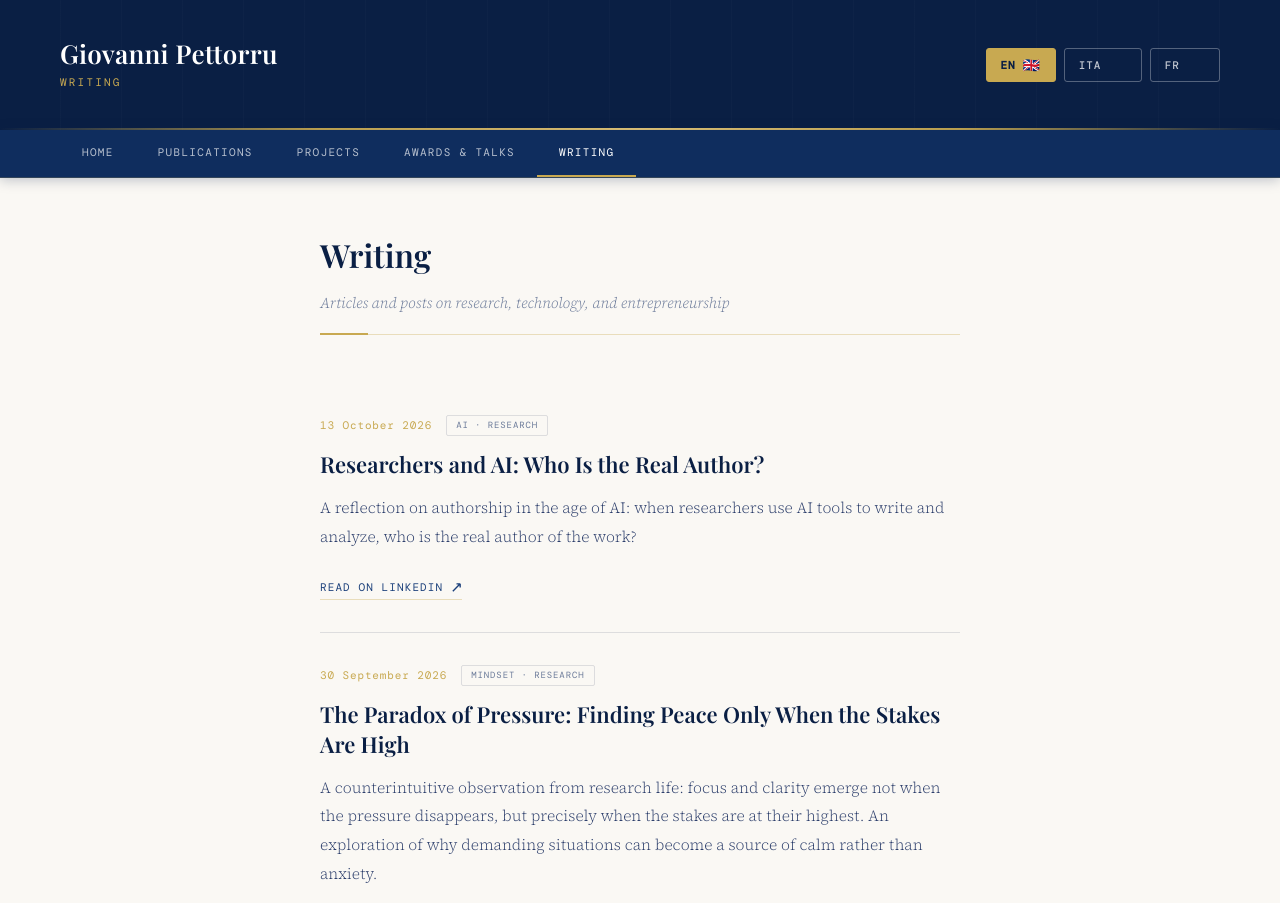
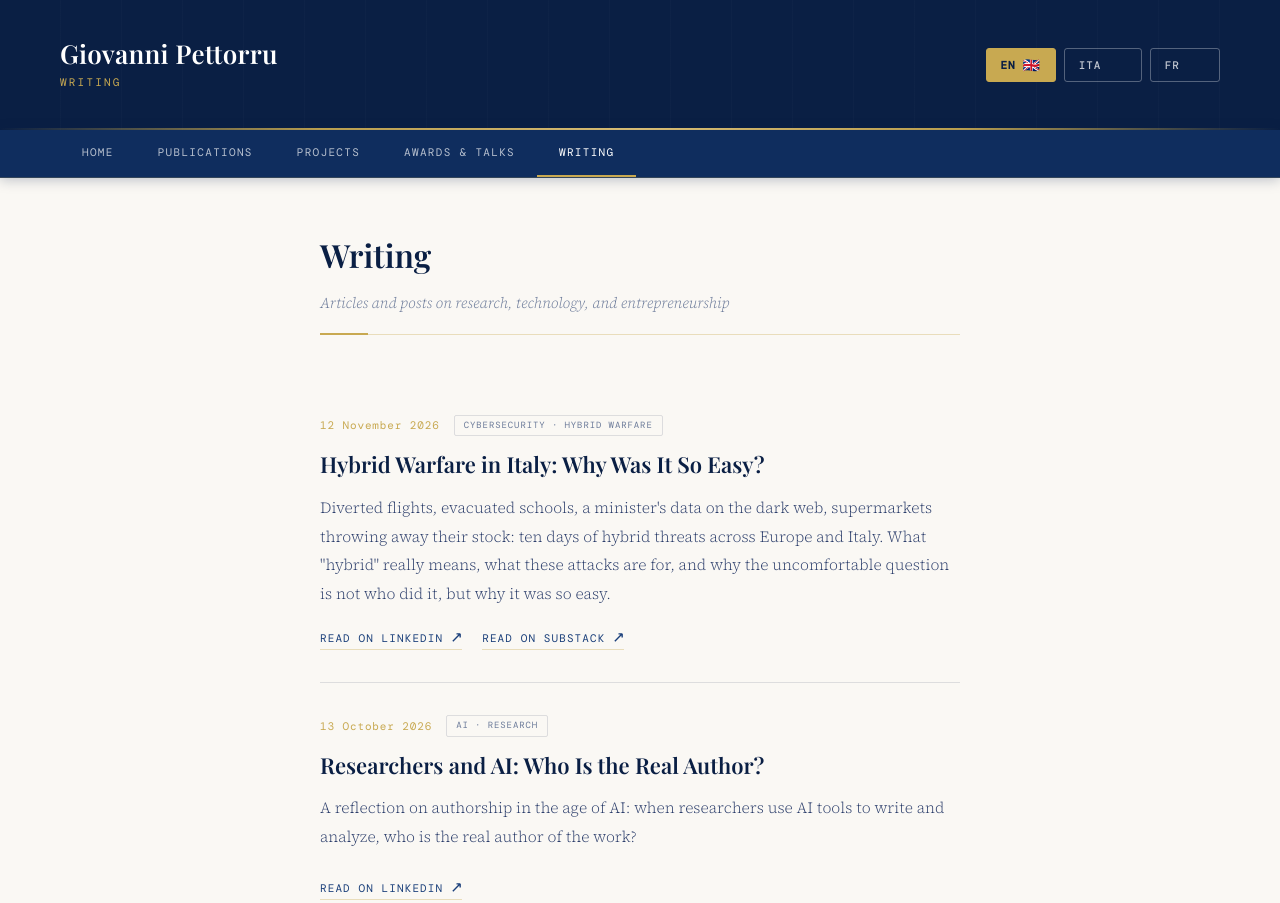
Before and after one commit to GiovanniPettorru/giovannipettorru.github.io, a plain HTML site: page writing.html in a window 1280 px wide. Shown: the top 903 px of the page. Drawn offline with nearby package versions, Linux system fonts and the light colour scheme; a web font is replaced by a local one.

Commit message:
Update writings e substack link

```diff
--- a/writing.html
+++ b/writing.html
@@ -51,7 +51,27 @@
                 <p id="writing-subtitle">Articles and posts on research, technology, and entrepreneurship</p>
             </div>
 
-            <!-- ── POST 6 — Latest ── -->
+            <!-- ── POST 7 — Latest ── -->
+            <article class="post-card">
+                <div class="post-meta">
+                    <span class="post-date" id="post7-date">12 November 2026</span>
+                    <span class="post-badge" id="post7-badge">Cybersecurity · Hybrid Warfare</span>
+                </div>
+                <div class="post-title" id="post7-title">Hybrid Warfare in Italy: Why Was It So Easy?</div>
+                <div class="post-excerpt" id="post7-excerpt">Diverted flights, evacuated schools, a minister's data on the dark web, supermarkets throwing away their stock: ten days of hybrid threats across Europe and Italy. What "hybrid" really means, what these attacks are for, and why the uncomfortable question is not who did it, but why it was so easy.</div>
+                <div class="post-links" style="display:flex; gap:1.25rem; flex-wrap:wrap;">
+                    <a href="https://www.linkedin.com/pulse/guerra-ibrida-italia-perch%C3%A9-%C3%A8-stato-cos%C3%AC-facile-hybrid-pettorru-ltbgf/" target="_blank" rel="noopener noreferrer" class="post-link" id="post7-link">
+                        Read on LinkedIn
+                        <svg viewBox="0 0 12 12" fill="none" stroke="currentColor" stroke-width="1.5"><path d="M2 10L10 2M10 2H6M10 2V6"/></svg>
+                    </a>
+                    <a href="https://giovannipettorru.substack.com/p/guerra-ibrida-in-italia-perche-e?r=4mdwgs&utm_campaign=post&utm_medium=web&showWelcomeOnShare=true" target="_blank" rel="noopener noreferrer" class="post-link" id="post7-link-sub">
+                        Read on Substack
+                        <svg viewBox="0 0 12 12" fill="none" stroke="currentColor" stroke-width="1.5"><path d="M2 10L10 2M10 2H6M10 2V6"/></svg>
+                    </a>
+                </div>
+            </article>
+
+            <!-- ── POST 6 — ── -->
             <article class="post-card">
                 <div class="post-meta">
                     <span class="post-date" id="post6-date">13 October 2026</span>
@@ -150,6 +170,13 @@
                 title: 'Writing',
                 subtitle: 'Articles and posts on research, technology, and entrepreneurship',
 
+                post7Date:    '12 November 2026',
+                post7Badge:   'Cybersecurity · Hybrid Warfare',
+                post7Title:   'Hybrid Warfare in Italy: Why Was It So Easy?',
+                post7Excerpt: 'Diverted flights, evacuated schools, a minister\'s data on the dark web, supermarkets throwing away their stock: ten days of hybrid threats across Europe and Italy. What "hybrid" really means, what these attacks are for, and why the uncomfortable question is not who did it, but why it was so easy.',
+                post7Link:    'Read on LinkedIn',
+                post7LinkSub: 'Read on Substack',
+
                 post6Date:    '13 October 2026',
                 post6Badge:   'AI · Research',
                 post6Title:   'Researchers and AI: Who Is the Real Author?',
@@ -189,6 +216,13 @@
                 title: 'Articoli',
                 subtitle: 'Articoli e post su ricerca, tecnologia e imprenditorialità',
 
+                post7Date:    '12 novembre 2026',
+                post7Badge:   'Cybersecurity · Guerra ibrida',
+                post7Title:   'Guerra ibrida in Italia: perché è stato così facile?',
+                post7Excerpt: 'Voli deviati, scuole evacuate, i dati di un ministro sul dark web, supermercati costretti a buttare la merce: dieci giorni di minacce ibride in Europa e in Italia. Cosa significa davvero «ibrida», a cosa servono questi attacchi e perché la domanda scomoda non è chi è stato, ma perché è stato così facile.',
+                post7Link:    'Leggi su LinkedIn',
+                post7LinkSub: 'Leggi su Substack',
+
                 post6Date:    '13 ottobre 2026',
                 post6Badge:   'AI · Ricerca',
                 post6Title:   'Ricercatori e AI: chi è il vero autore?',
@@ -227,6 +261,13 @@
                 navHome: 'Accueil', navPub: 'Publications', navProj: 'Projets', navTalks: 'Prix & Talks', navWriting: 'Articles',
                 title: 'Articles',
                 subtitle: 'Articles et posts sur la recherche, la technologie et l\'entrepreneuriat',
+
+                post7Date:    '12 novembre 2026',
+                post7Badge:   'Cybersécurité · Guerre hybride',
+                post7Title:   'Guerre hybride en Italie : pourquoi cela a-t-il été si facile ?',
+                post7Excerpt: 'Vols déroutés, écoles évacuées, les données d\'un ministre sur le dark web, des supermarchés contraints de jeter leurs produits : dix jours de menaces hybrides en Europe et en Italie. Ce que « hybride » signifie vraiment, à quoi servent ces attaques, et pourquoi la question qui dérange n\'est pas qui l\'a fait, mais pourquoi cela a été si facile.',
+                post7Link:    'Lire sur LinkedIn',
+                post7LinkSub: 'Lire sur Substack',
 
                 post6Date:    '13 octobre 2026',
                 post6Badge:   'IA · Recherche',
@@ -272,6 +313,13 @@
         document.getElementById('nav-writing').innerText      = t.navWriting;
         document.getElementById('writing-title').innerText    = t.title;
         document.getElementById('writing-subtitle').innerText = t.subtitle;
+
+        document.getElementById('post7-date').innerText    = t.post7Date;
+        document.getElementById('post7-badge').innerText   = t.post7Badge;
+        document.getElementById('post7-title').innerText   = t.post7Title;
+        document.getElementById('post7-excerpt').innerText = t.post7Excerpt;
+        document.getElementById('post7-link').childNodes[0].textContent     = t.post7Link + ' ';
+        document.getElementById('post7-link-sub').childNodes[0].textContent = t.post7LinkSub + ' ';
 
         document.getElementById('post6-date').innerText    = t.post6Date;
         document.getElementById('post6-badge').innerText   = t.post6Badge;
```
Also changed, not shown: index.html (+1 -0 lines), img/substack_icon.jpg (added).
